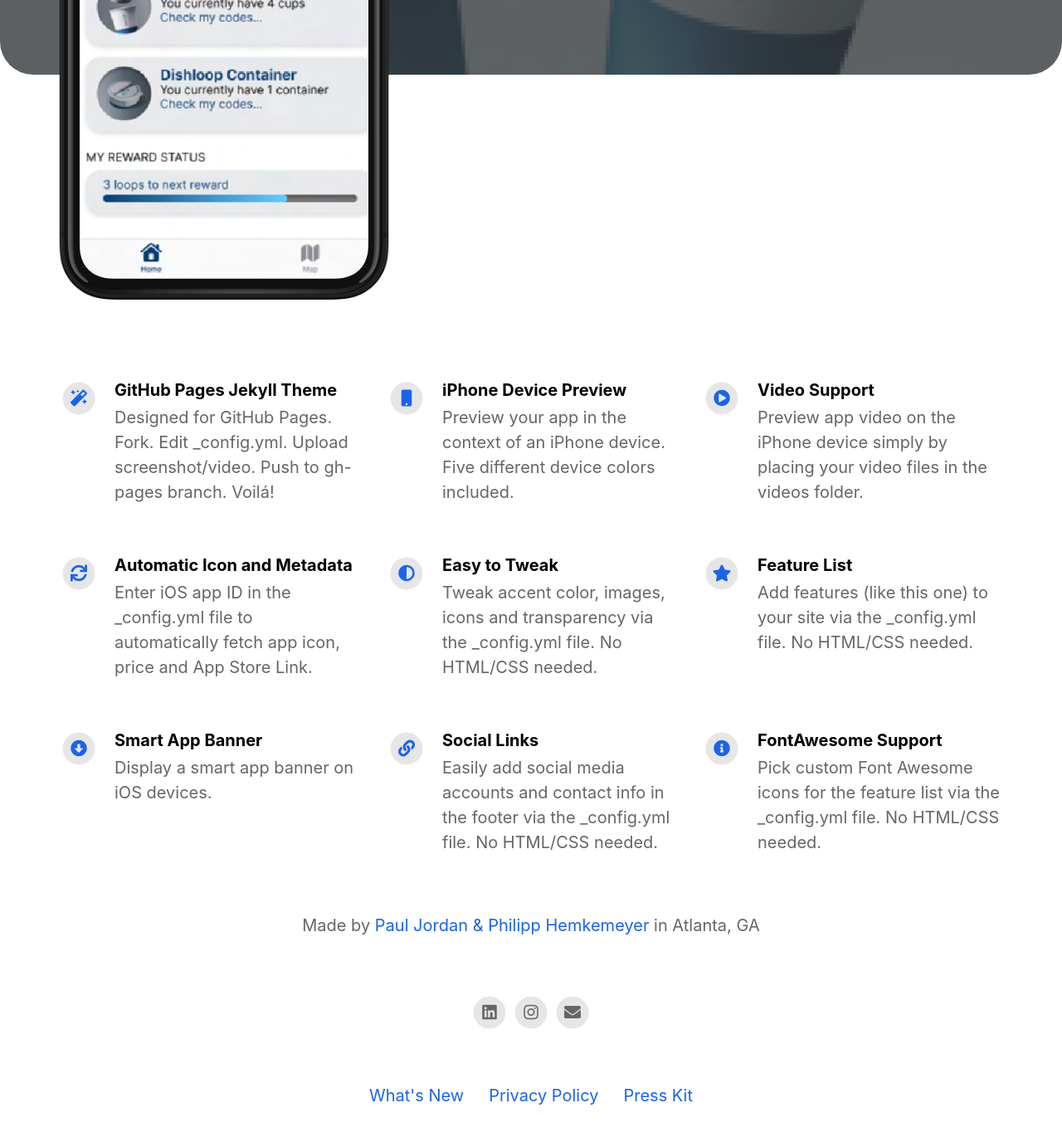
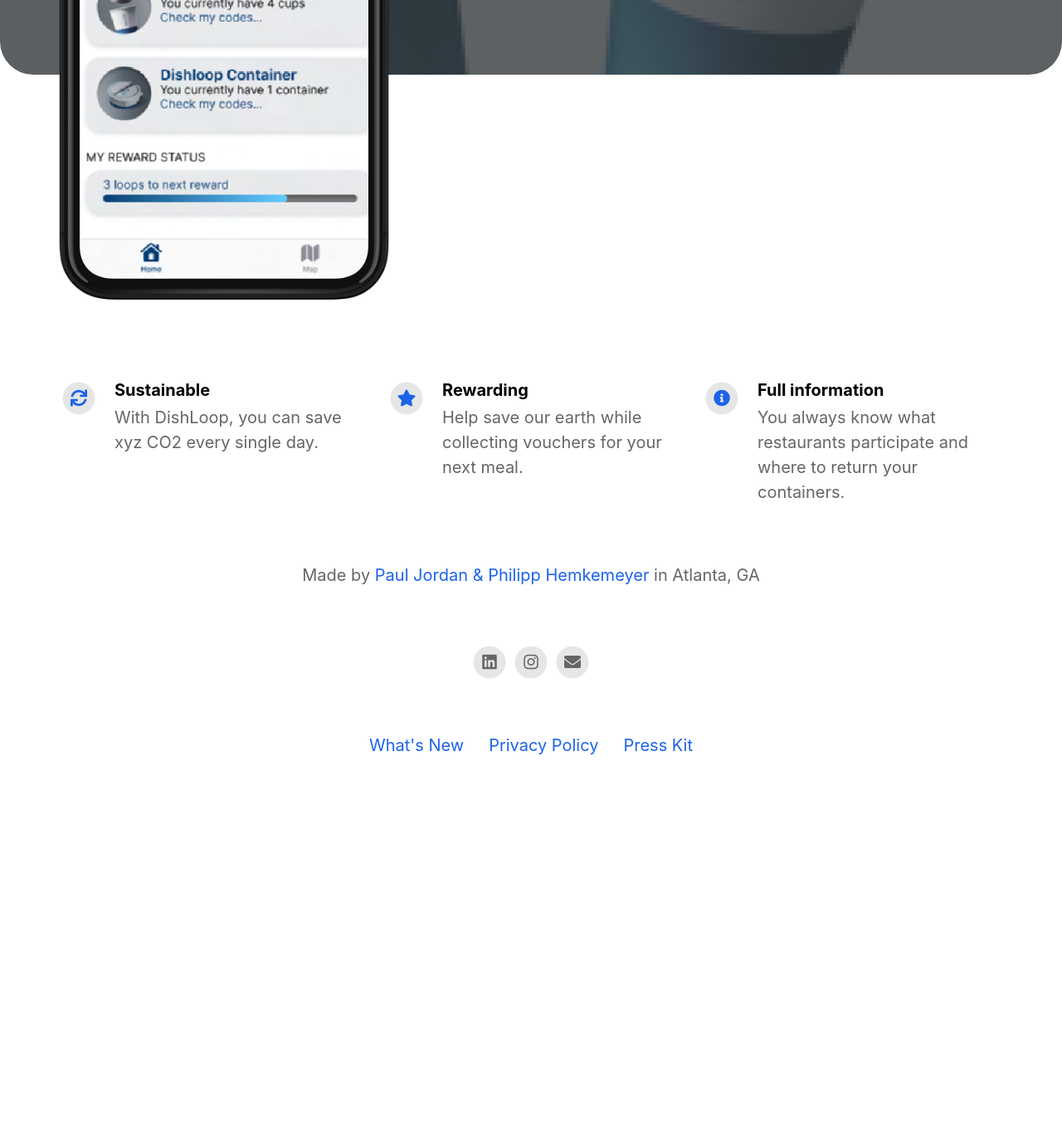
Before and after one commit to dishloop/dishloop.github.io, a Jekyll site: the page built from index.html, in a window 1280 px wide and 1400 px high, scrolled down 624 px. Shown: the top 1370 px of the window at 83% size. Built offline with Jekyll 4.4.1, drawn with Linux system fonts in a browser that asks for light colours; nearby versions of some CDN libraries; after the commit the page ends 1602 px from its top, so only the background shows below that.

Commit message:
Update _config.yml

```diff
--- a/_config.yml
+++ b/_config.yml
@@ -35,40 +35,16 @@
 # Feature List                            Edit, add or remove features to be presented.
 features                                  :
 
-  - title                                 : GitHub Pages Jekyll Theme
-    description                           : Designed for GitHub Pages. Fork. Edit _config.yml. Upload screenshot/video. Push to gh-pages branch. Voilá!
-    fontawesome_icon_name                 : magic
-
-  - title                                 : iPhone Device Preview
-    description                           : Preview your app in the context of an iPhone device. Five different device colors included.
-    fontawesome_icon_name                 : mobile
-
-  - title                                 : Video Support
-    description                           : Preview app video on the iPhone device simply by placing your video files in the videos folder.
-    fontawesome_icon_name                 : play-circle
-
-  - title                                 : Automatic Icon and Metadata
-    description                           : Enter iOS app ID in the _config.yml file to automatically fetch app icon, price and App Store Link.
+  - title                                 : Sustainable
+    description                           : With DishLoop, you can save xyz CO2 every single day.
     fontawesome_icon_name                 : sync
 
-  - title                                 : Easy to Tweak
-    description                           : Tweak accent color, images, icons and transparency via the _config.yml file. No HTML/CSS needed.
-    fontawesome_icon_name                 : adjust
-
-  - title                                 : Feature List
-    description                           : Add features (like this one) to your site via the _config.yml file. No HTML/CSS needed.
+  - title                                 : Rewarding
+    description                           : Help save our earth while collecting vouchers for your next meal.
     fontawesome_icon_name                 : star
 
-  - title                                 : Smart App Banner
-    description                           : Display a smart app banner on iOS devices.
-    fontawesome_icon_name                 : arrow-alt-circle-down
-
-  - title                                 : Social Links
-    description                           : Easily add social media accounts and contact info in the footer via the _config.yml file. No HTML/CSS needed.
-    fontawesome_icon_name                 : link
-
-  - title                                 : FontAwesome Support
-    description                           : Pick custom Font Awesome icons for the feature list via the _config.yml file. No HTML/CSS needed.
+  - title                                 : Full information
+    description                           : You always know what restaurants participate and where to return your containers.
     fontawesome_icon_name                 : info-circle
 
   - title                                 : # New Feature Title
```
